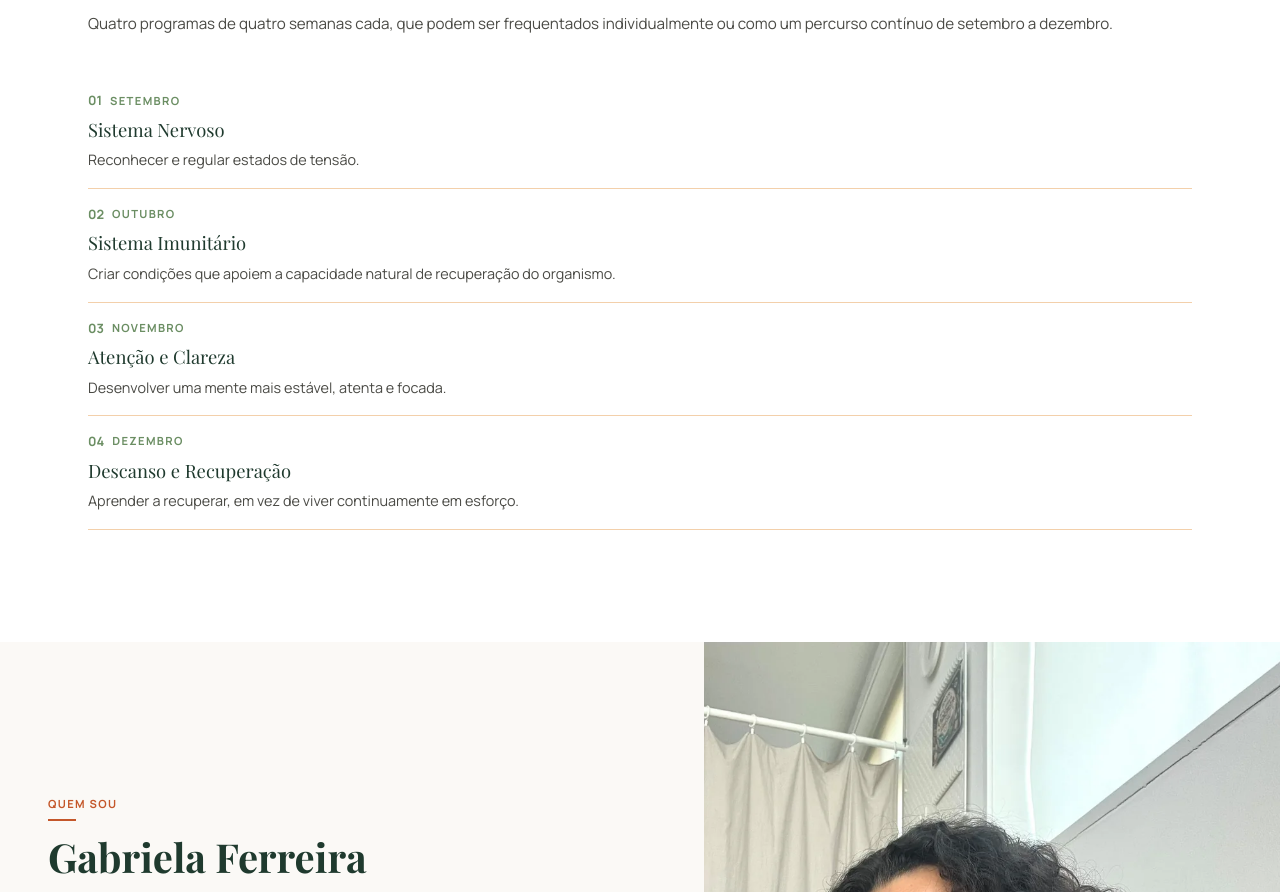
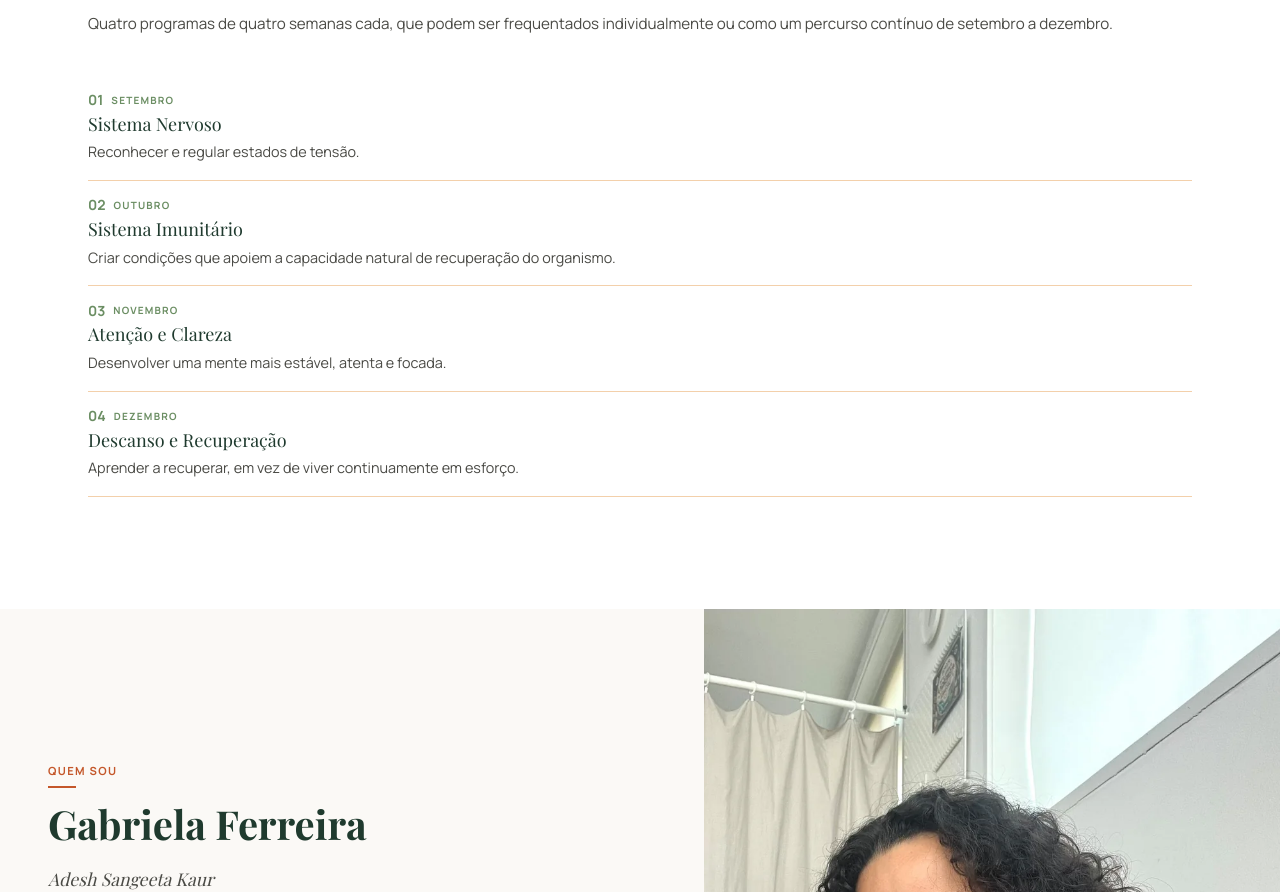
Before and after one commit to imbianchi/gabrielaferreirayoga, a plain HTML site: page index.html in a window 1280 px wide. Shown: the part 2578-3470 px from the top of the page. Drawn offline with nearby package versions, Linux system fonts and the light colour scheme; a web font is replaced by a local one.

Commit message:
Fine-tune percurso list font sizes and tighten meta/title/desc spacing

```diff
--- a/css/style.css
+++ b/css/style.css
@@ -772,14 +772,14 @@ h3 { font-size: 1.2rem; }
 }
 .percurso__num {
   font-family: var(--font-sans);
-  font-size: 0.8rem;
+  font-size: 14px;
   font-weight: 700;
   color: var(--color-light-green);
   line-height: 1;
 }
 .percurso__month {
   font-family: var(--font-sans);
-  font-size: 0.7rem;
+  font-size: 10px;
   font-weight: 700;
   letter-spacing: 0.12em;
   text-transform: uppercase;
@@ -790,16 +790,16 @@ h3 { font-size: 1.2rem; }
 .percurso__title {
   grid-column: 1;
   font-family: var(--font-serif);
-  font-size: 1.15rem;
+  font-size: 18px;
   color: var(--color-dark-green);
-  margin-top: 0.3rem;
+  margin-top: 0.1rem;
 }
 .percurso__desc {
   font-family: var(--font-sans);
   font-size: 0.9rem;
   color: var(--color-text-muted);
   grid-column: 1;
-  margin-top: 0.2rem;
+  margin-top: 0.05rem;
 }
 
 .badge-disponivel {
@@ -807,7 +807,7 @@ h3 { font-size: 1.2rem; }
   background: rgba(224, 138, 46, 0.15);
   color: var(--color-dark-orange);
   font-family: var(--font-sans);
-  font-size: 0.72rem;
+  font-size: 11px;
   font-weight: 700;
   letter-spacing: 0.08em;
   padding: 0.35em 1.2em;
```
